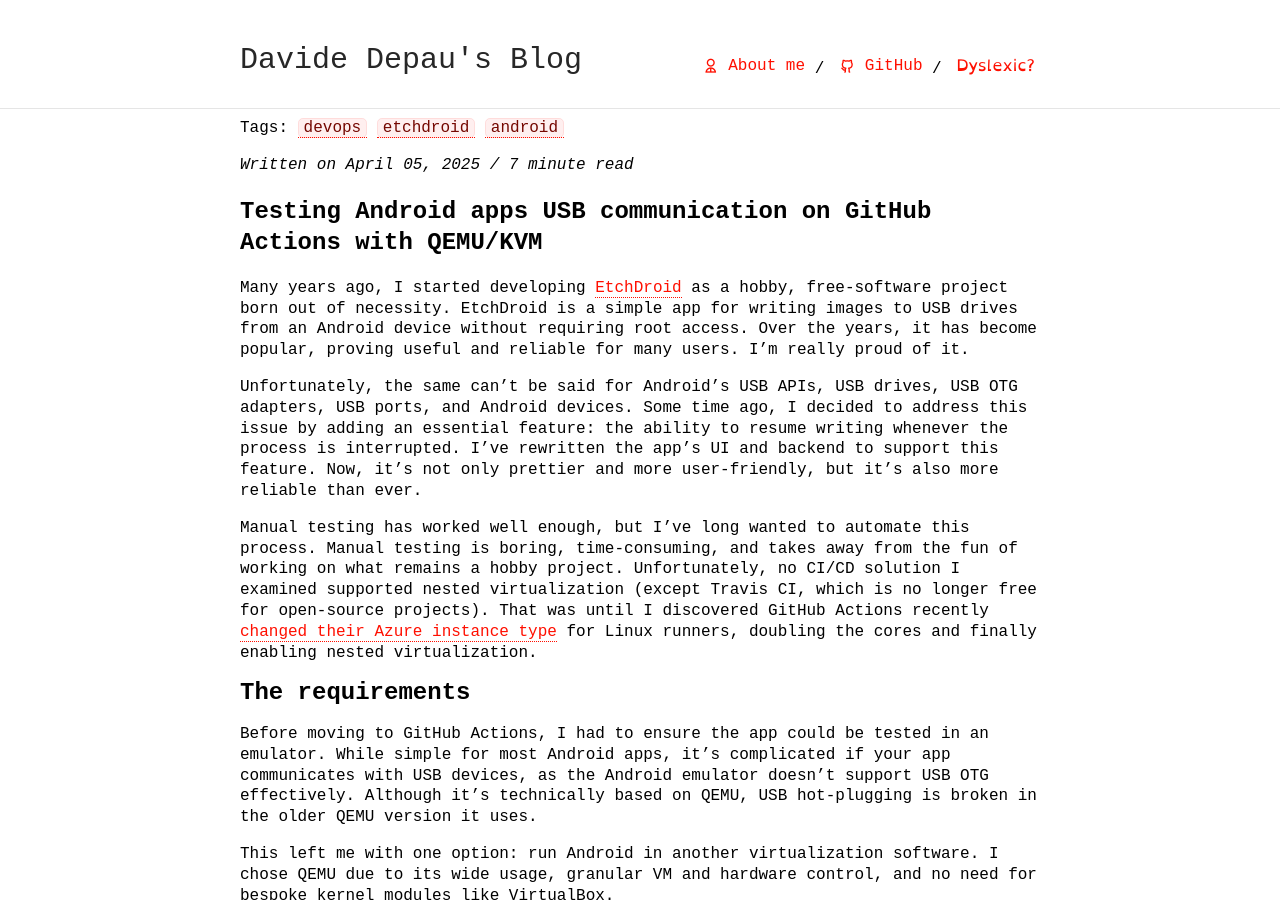
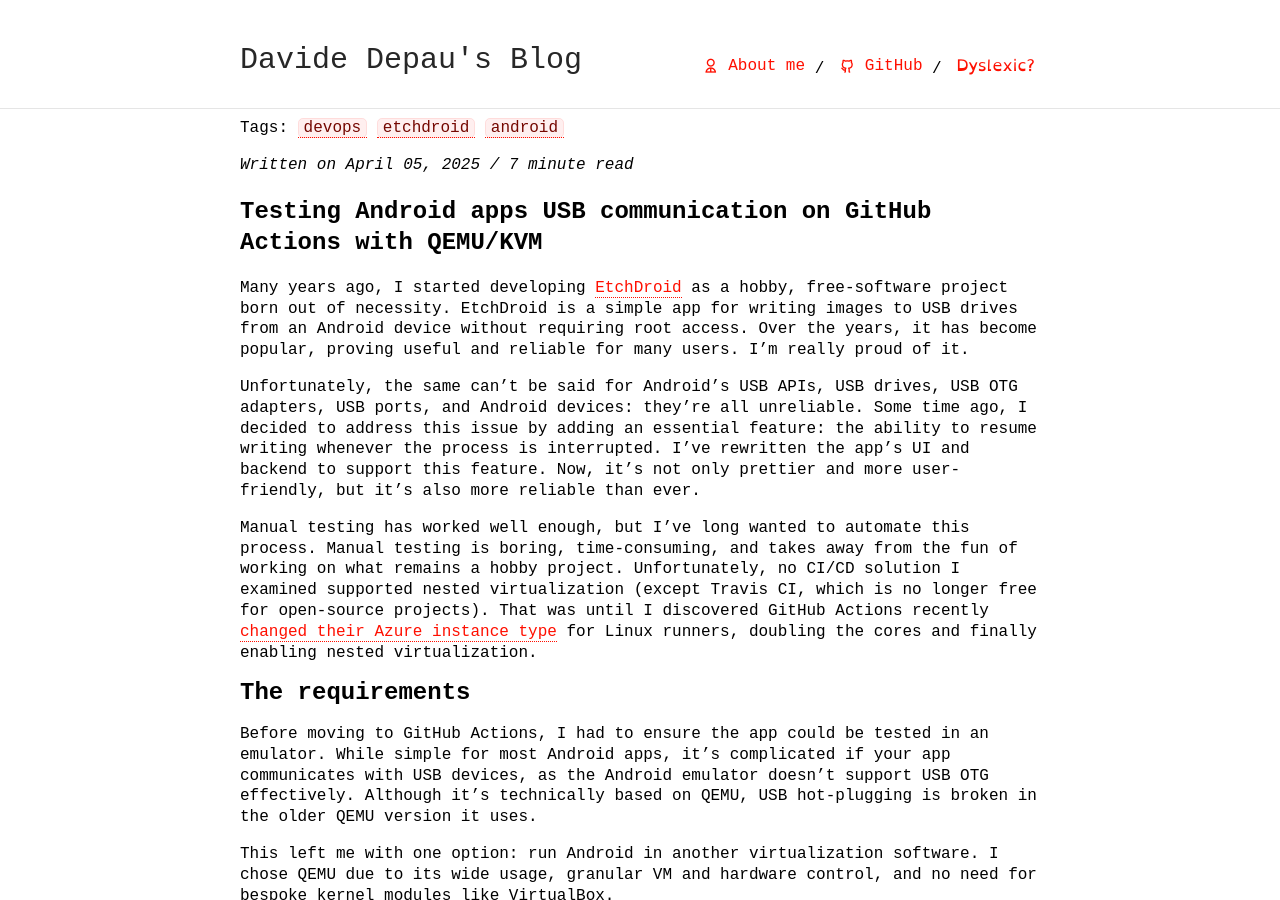
Before and after one commit to depau/blog.depau.eu, a Jekyll site: the page built from _posts/2025-04-05-android-usb-testing-with-qemu-kvm.md, in a window 1280 px wide and 900 px high. Built offline with Jekyll 4.4.1, drawn with Linux system fonts in a browser that asks for light colours; some web fonts are replaced; comment, search, counter and statistics services are not loaded.

Commit message:
Clarify sentence

```diff
--- a/_posts/2025-04-05-android-usb-testing-with-qemu-kvm.md
+++ b/_posts/2025-04-05-android-usb-testing-with-qemu-kvm.md
@@ -10,7 +10,7 @@
 access. Over the years, it has become popular, proving useful and reliable for many users. I'm really proud of it.
 
 Unfortunately, the same can't be said for Android's USB APIs, USB drives, USB OTG adapters, USB ports, and Android
-devices.
+devices: they’re all unreliable.
 Some time ago, I decided to address this issue by adding an essential feature: the ability to resume writing
 whenever the process is interrupted.
 I've rewritten the app's UI and backend to support this feature.
```
